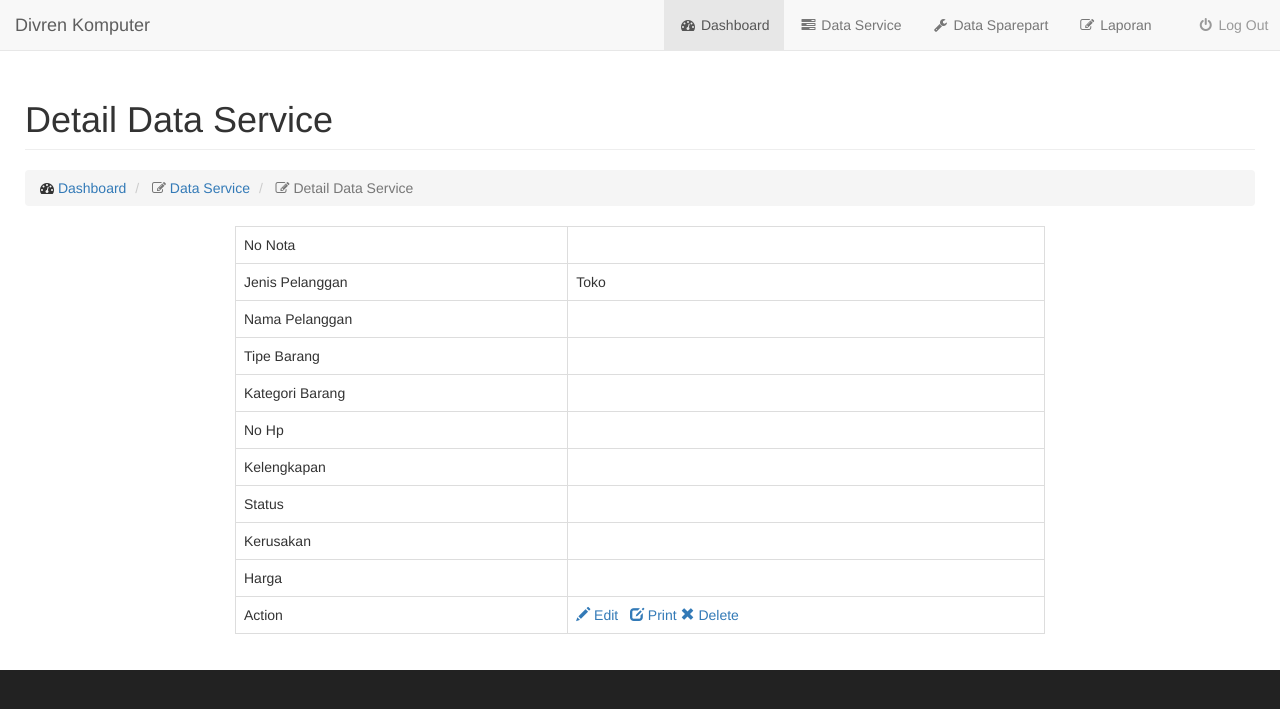
After one commit to jufianto/divrencomp, a CodeIgniter app: page /database/index.php/servis/detail in a window 1280 px wide. The commit adds this page. Shown: the top 709 px of the page. Run offline with CodeIgniter, Linux system fonts and the light colour scheme; the visitor is signed in with stand-in values (Sample User, id 1); data that the repository does not hold is empty; some libraries are stand-ins or nearby versions.

Commit message:
add edit and detail servis

```diff
--- a/application/controllers/Servis.php
+++ b/application/controllers/Servis.php
@@ -50,12 +50,6 @@ class servis extends CI_Controller{
 
       redirect(base_url('servis'));
 
-
-
-
-
-
-
     }
 
     function checkid(){
@@ -67,6 +61,62 @@ class servis extends CI_Controller{
     }
     }
 
+    function deleteServis($no_nota){
+        $no_nota = $this->uri->segment(3);
+        $this->Servis_model->deleteServis($no_nota);
+        $this->session->set_flashdata(array('class'=>'success','alert'=>'Berhasil','message'=>'Data telah dihapus'));
+        redirect(base_url('servis'));
+
+    }
+
+    function editServis($no_nota){
+
+        $data['kategori']   = $this->Servis_model->getKategori();
+        $data['status']     = $this->Servis_model->getKategori();
+        $id = $this->uri->segment(3);
+        $data['record'] = $this->Servis_model->getOne($id);
+        $this->template->load('template/master','editServis',$data);
+
+    }
+
+    function prosesEdit(){
+
+        $no_nota = $this->input->post('no_nota');
+        $dataServis = array (
+
+          'nama_pelanggan' => $this->input->post('nama'),
+          'kategori' => $this->input->post('kategori'),
+          'tipe' => $this->input->post('tipe'),
+          'kelengkapan' => $this->input->post('kelengkapan'),
+          'kontak' => $this->input->post('nohp'),
+          'status' => $this->input->post('status'),
+
+
+      );
+
+       $dataDetail = array(
+          'kerusakan' => $this->input->post('kerusakan'),
+          'harga' => $this->input->post('harga')
+       );
+
+       $this->Servis_model->updateServis($dataServis,$no_nota);
+       $this->Servis_model->updateDetailServis($dataDetail,$no_nota);
+
+        $this->session->set_flashdata(array('class'=>'success','alert'=>'Berhasil','message'=>'Data telah diedit'));
+
+        redirect(base_url('servis'));
+
+    }
+
+    function detail(){
+        $id = $this->uri->segment(3);
+        $data['kategori']   = $this->Servis_model->getKategori();
+        $data['rc'] = $this->Servis_model->detail($id);
+        $this->template->load('template/master','detail',$data);
+    }
+
+
+
 
 
 
--- a/application/models/Servis_model.php
+++ b/application/models/Servis_model.php
@@ -24,5 +24,38 @@ class Servis_model extends CI_Model
 
     function getKategori(){
         return $this->db->get('kategori')->result();
+
+}
+
+    function deleteServis($no_nota){
+        return $this->db->delete('servis' , array('no_nota' => $no_nota));
+
     }
+
+    function getOne($no_nota){
+        $sql = "SELECT servis.no_nota,servis.nama_pelanggan,servis.kontak,servis.kategori,servis.tipe,servis.kelengkapan,servis.status,detail.kerusakan,detail.harga from servis INNER JOIN detail ON servis.no_nota = detail.no_nota where servis.no_nota = $no_nota ";
+        return $this->db->query($sql)->row();
+//        return $this->db->get_where('servis' , array('no_nota' => $no_nota))->row();
+    }
+
+    function updateServis($data,$no_nota){
+
+       $this->db->where('no_nota' , $no_nota);
+       $this->db->update('servis',$data);
+
+    }
+
+    function updateDetailServis($data,$no_nota){
+        $this->db->where('no_nota',$no_nota);
+        $this->db->update('detail',$data);
+
+    }
+
+    function detail($no_nota){
+      $sql = "select servis.* , detail.* from servis INNER JOIN detail on servis.no_nota = detail.no_nota where servis.no_nota = $no_nota";
+        return $this->db->query($sql)->row();
+
+    }
+
+
 }
--- /dev/null
+++ b/application/views/detail.php
@@ -0,0 +1,110 @@
+<div class="container-fluid">
+
+    <!-- Page Heading -->
+    <div class="row">
+        <div class="col-lg-12">
+            <h1 class="page-header">
+                Detail Data Service
+            </h1>
+            <ol class="breadcrumb">
+                <li>
+                    <i class="fa fa-dashboard"></i>  <a href="<?= base_url('dashboard')?>">Dashboard</a>
+                </li>
+                <li class="active">
+                    <i class="fa fa-edit"></i> <a href= "<?= base_url('servis')?>" >Data Service</a>
+                </li>
+                <li class="active">
+                    <i class="fa fa-edit"></i> Detail Data Service
+                </li>
+            </ol>
+        </div>
+    </div>
+    <!-- /.row -->
+
+    <div class="row">
+
+        <div class="col-md-8 col-md-offset-2">
+
+            <div class="table-responsive">
+                <table class="table table-bordered table-hover">
+
+                    <tr>
+                        <td>No Nota</td>
+                        <td><?= $rc->no_nota ?></td>
+                    </tr>
+                    <tr>
+                        <td>Jenis Pelanggan</td>
+                        <td><?= $rc->id_pelanggan == 1 ? 'Umum' : 'Toko' ?></td>
+                    </tr>
+                    <tr>
+                        <td>Nama Pelanggan</td>
+                        <td><?= $rc->nama_pelanggan ?></td>
+                    </tr>
+                    <tr>
+                        <td>Tipe Barang</td>
+                        <td><?= $rc->tipe ?></td>
+                    </tr>
+                    <tr>
+                        <td>Kategori Barang</td>
+                        <td>
+                            <?php
+                            foreach ($kategori as $kat){
+                                if($kat->id == $rc->kategori ){
+                                    echo $kat->kategori;
+                                }
+                            }
+                            ?>
+                        </td>
+                    </tr>
+                    <tr>
+                        <td>No Hp</td>
+                        <td><?= $rc->kontak ?></td>
+                    </tr>
+                    <tr>
+                        <td>Kelengkapan</td>
+                        <td><?= $rc->kelengkapan ?></td>
+                    </tr>
+                    <tr>
+                        <td>Status</td>
+                        <td>
+                            <?php
+                            if ($rc->status == 0){
+                                $st = "Sedang Dicek";
+                            } elseif($rc->status ==1){
+                                $st = "Belum Dikonfirmasi";
+                            }elseif($rc->status==2)
+                            {
+                                $st = "Sedang di Kerjakan";
+                            }elseif($rc->status ==3){
+                                $st = "ready";
+                            } ?>
+                        </td>
+                    </tr>
+                    <tr>
+                        <td>Kerusakan</td>
+                        <td><?= $rc->kerusakan ?></td>
+                    </tr>
+                    <tr>
+                        <td>Harga</td>
+                        <td><?= $rc->harga ?></td>
+                    </tr>
+                    <tr>
+                        <td>Action</td>
+                        <td>
+                            <a href="<?= base_url('servis/editServis/' . $rc->no_nota) ?>" > <span class="glyphicon glyphicon-pencil" aria-hidden="true"></span> Edit &nbsp;</a>
+                            <a href="#" > <span class="glyphicon glyphicon-edit" aria-hidden="true"></span> Print</a>
+                            <a href="<?= base_url('servis/deleteServis/' . $rc->no_nota) ?>" > <span class="glyphicon glyphicon-remove" aria-hidden="true"></span> Delete </a>
+
+                        </td>
+                    </tr>
+
+
+                </table>
+
+            </div>
+
+
+
+
+        </div>
+    </div>
--- a/application/views/tambahservis.php
+++ b/application/views/tambahservis.php
@@ -8,10 +8,10 @@
             </h1>
             <ol class="breadcrumb">
                 <li>
-                    <i class="fa fa-dashboard"></i>  <a href="index.php">Dashboard</a>
+                    <i class="fa fa-dashboard"></i>  <a href="<?= base_url('dashboard')?>">Dashboard</a>
                 </li>
                 <li class="active">
-                    <i class="fa fa-edit"></i> <a href="pelanggan.php">Data Service</a>
+                    <i class="fa fa-edit"></i> <a href="<?= base_url('servis')?>">Data Service</a>
                 </li>
                 <li class="active">
                     <i class="fa fa-edit"></i> Tambah Data Service
@@ -52,6 +52,8 @@
                     </select>
                 </div>
 
+
+
                 <div class="form-group">
                     <label>Tipe Barang</label>
                     <input class="form-control" required placeholder="Tipe Barang" name="tipe">
--- a/application/views/template/master.php
+++ b/application/views/template/master.php
@@ -26,7 +26,11 @@
 
 
 
-
+        <style>
+            .container-fluid{
+                min-height:600px;
+            }
+        </style>
 
     </head>
 
```
Also changed, not shown: application/views/editServis.php (added, +122 -0 lines), application/views/servisdash.php (+3 -4 lines).
